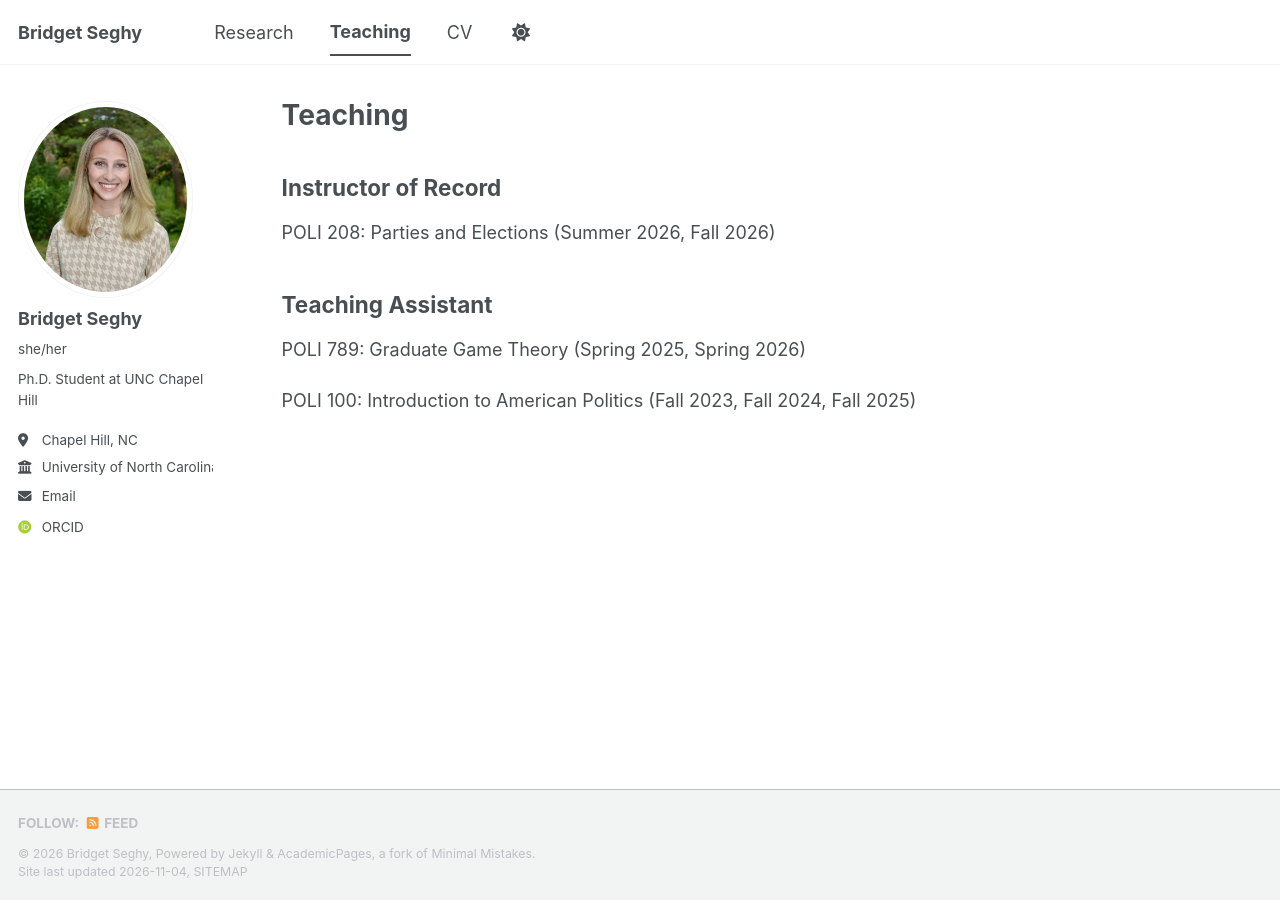
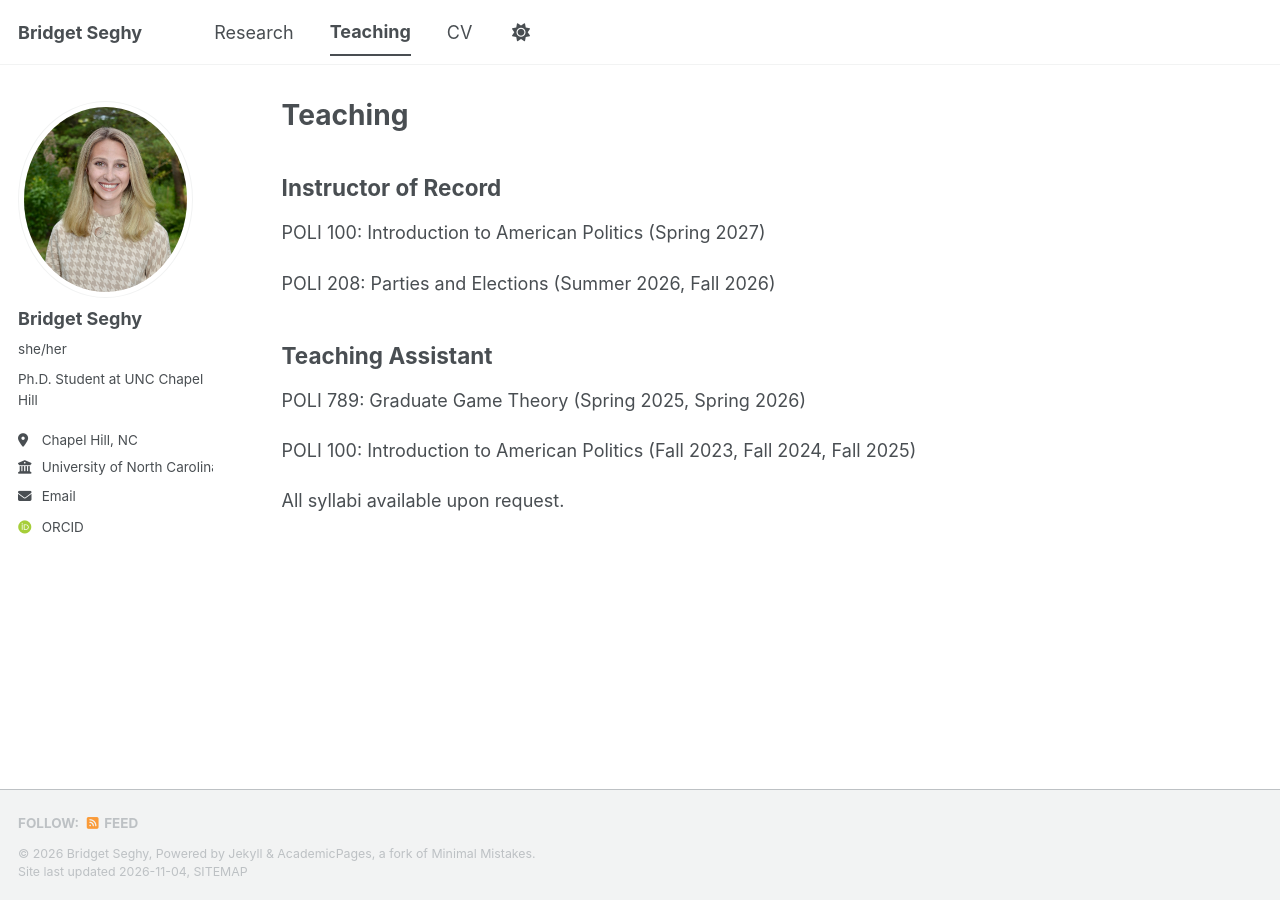
Before and after one commit to bridgetseghy/bridgetseghy.github.io, a Jekyll site: the page built from _pages/teaching.md, in a window 1280 px wide. Built offline with Jekyll 4.4.1, drawn with Linux system fonts in a browser that asks for light colours; some web fonts are replaced; a script bundle is joined from its source files by our own code; library files that are not in the unit come from our copies.

Commit message:
Update teaching.md

```diff
--- a/_pages/teaching.md
+++ b/_pages/teaching.md
@@ -7,6 +7,8 @@ author_profile: true
 
 ## Instructor of Record
 
+POLI 100: Introduction to American Politics (Spring 2027)
+
 POLI 208: Parties and Elections (Summer 2026, Fall 2026)
 
 ## Teaching Assistant
@@ -14,3 +16,6 @@ POLI 208: Parties and Elections (Summer 2026, Fall 2026)
 POLI 789: Graduate Game Theory (Spring 2025, Spring 2026)
 
 POLI 100: Introduction to American Politics (Fall 2023, Fall 2024, Fall 2025)
+
+
+All syllabi available upon request.
```
